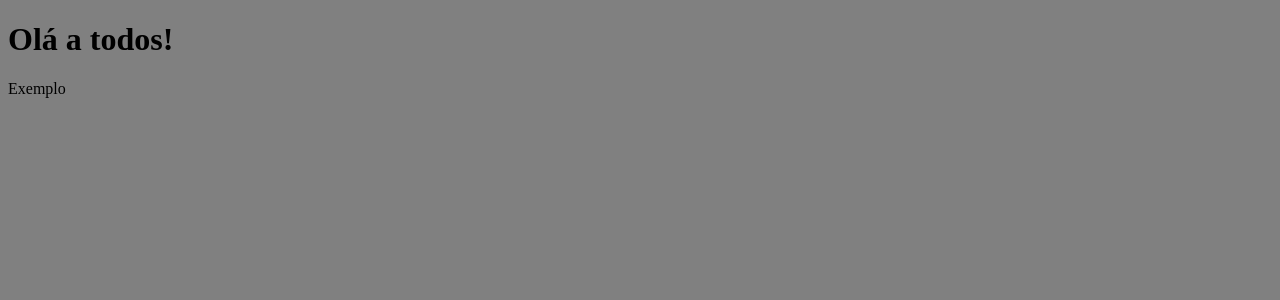
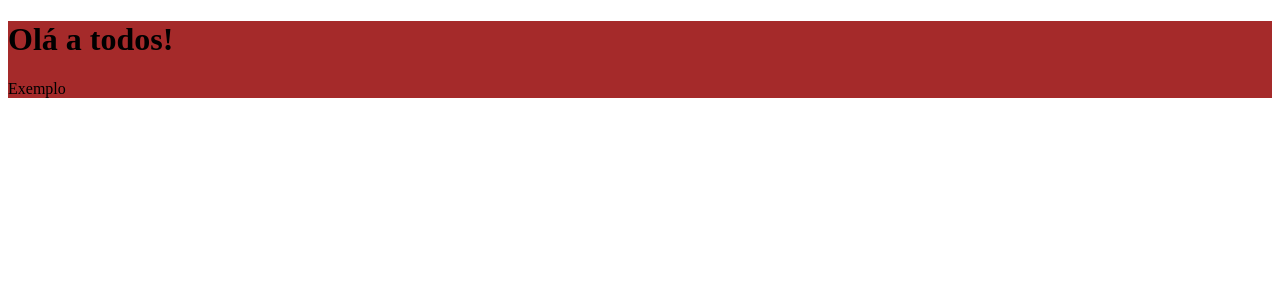
Before and after one commit to alexsmarra/rocketnotesRemake, a React (Vite) app: page / in a window 1280 px wide. Shown: the top 300 px of the page. Built offline with nearby package versions, Linux system fonts and the light colour scheme.

Commit message:
Instalando library Styled Components para organizacao e processamento de nosso css, para escrever css dentro de js

```diff
--- a/package.json
+++ b/package.json
@@ -11,7 +11,8 @@
   },
   "dependencies": {
     "react": "^18.2.0",
-    "react-dom": "^18.2.0"
+    "react-dom": "^18.2.0",
+    "styled-components": "^5.3.10"
   },
   "devDependencies": {
     "@types/react": "^18.0.28",
--- a/src/pages/Details/index.jsx
+++ b/src/pages/Details/index.jsx
@@ -1,15 +1,10 @@
-import { Fragment } from "react"
-/* Quando importamos assim, automaticamente será aplicado o css em nossos elementos dessa página */
-import "./styles.css"
+import { Container } from "./styles"
 
 export function Details() {
   return (
-    /* Podemos utilizar o Fragment para embrulhar os elementos, mas ele (<Fragment>) não pode
-    ser estilizado; caso precisemos de estilizar, podemos embrulhar os elementos com uma <div>
-    comum mesmo. */
-    <Fragment>
+    <Container>
       <h1>Olá a todos!</h1>
       <span>Exemplo</span>
-    </Fragment>
+    </Container>
   )
 }
--- a/src/pages/Details/styles.css
+++ /dev/null
@@ -1,3 +0,0 @@
-body {
-   background: grey;
-}
--- /dev/null
+++ b/src/pages/Details/styles.js
@@ -0,0 +1,5 @@
+import styled from "styled-components"
+
+export const Container = styled.div`
+   background: brown;
+`
```
Also changed, not shown: steps.txt, 1 other file (tests, documents, lock files or other folders).
